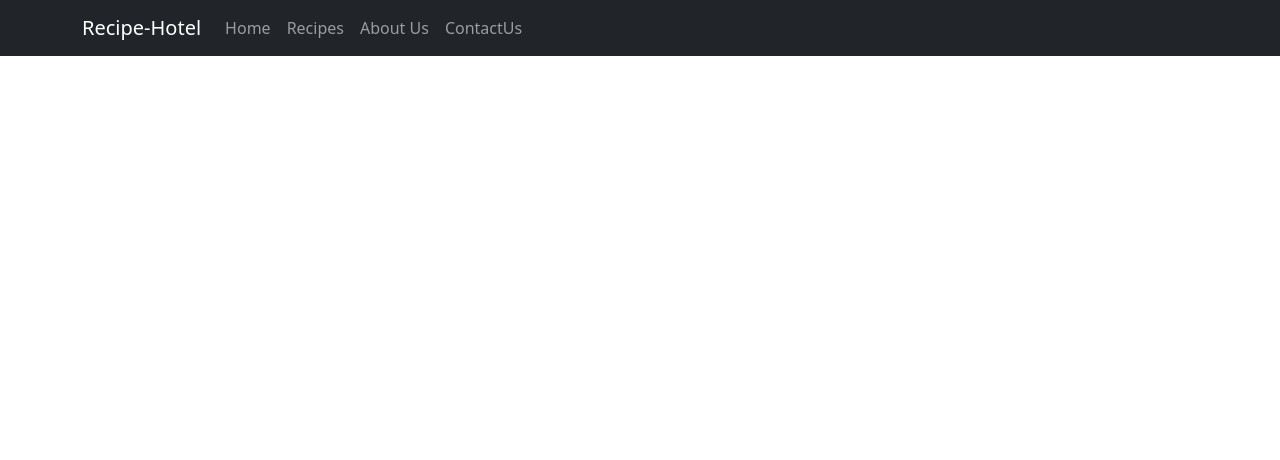
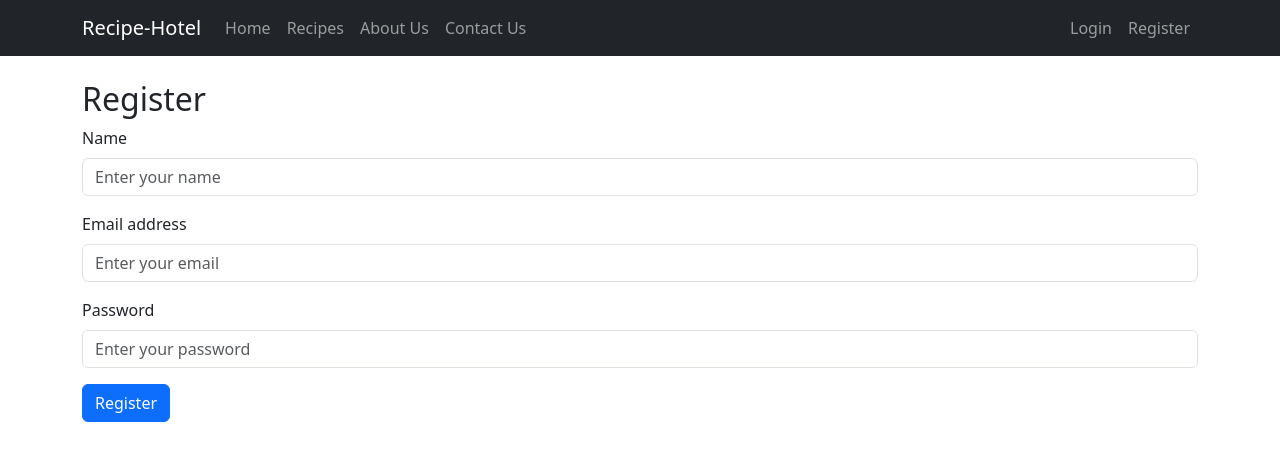
Before and after one commit to sanju0911/E-commerce-react, a React (Create React App) app in the folder e-commerce/: page /register in a window 1280 px wide. Shown: the top 460 px of the page. Built offline with nearby package versions, Linux system fonts and the light colour scheme.

Commit message:
added registration and login

```diff
--- a/e-commerce/src/App.js
+++ b/e-commerce/src/App.js
@@ -1,22 +1,33 @@
-import React from "react";
+import React, { useState, useEffect } from "react";
+import { BrowserRouter as Router, Routes, Route } from "react-router-dom";
 import Navigation from "./components/Navigation";
 import Home from "./components/Home";
 import About from "./components/About";
 import Recipes from "./components/Recipes";
-import RecipeDetail from "./components/RecipeDetail";
 import ContactUs from "./components/ContactUs";
-import { BrowserRouter as Router, Routes, Route } from "react-router-dom";
+import Register from "./components/Register";
+import Login from "./components/Login";
 
 function App() {
+  const [auth, setAuth] = useState(false);
+
+  useEffect(() => {
+    const authStatus = localStorage.getItem("auth");
+    if (authStatus) {
+      setAuth(true);
+    }
+  }, []);
+
   return (
     <Router>
-      <Navigation />
+      <Navigation auth={auth} setAuth={setAuth} />
       <Routes>
         <Route path="/" element={<Home />} />
         <Route path="/recipes" element={<Recipes />} />
-        <Route path="/recipes/:id" element={<RecipeDetail />} />{" "}
         <Route path="/about" element={<About />} />
         <Route path="/contactus" element={<ContactUs />} />
+        <Route path="/register" element={<Register />} />
+        <Route path="/login" element={<Login setAuth={setAuth} />} />
       </Routes>
     </Router>
   );
--- /dev/null
+++ b/e-commerce/src/components/Login.js
@@ -0,0 +1,63 @@
+import React, { useState } from "react";
+import { Form, Button, Container, Alert } from "react-bootstrap";
+import { useNavigate } from "react-router-dom";
+
+const Login = ({ setAuth }) => {
+  const [formData, setFormData] = useState({ email: "", password: "" });
+  const [error, setError] = useState("");
+  const navigate = useNavigate();
+
+  const handleInputChange = (e) => {
+    const { name, value } = e.target;
+    setFormData({ ...formData, [name]: value });
+  };
+
+  const handleSubmit = (e) => {
+    e.preventDefault();
+
+    // Dummy login authentication
+    if (formData.email === "test@example.com" && formData.password === "1234") {
+      setAuth(true);
+      localStorage.setItem("auth", true);
+      navigate("/");
+    } else {
+      setError("Invalid email or password.");
+    }
+  };
+
+  return (
+    <Container className="mt-4">
+      <h2>Login</h2>
+      {error && <Alert variant="danger">{error}</Alert>}
+      <Form onSubmit={handleSubmit}>
+        <Form.Group className="mb-3">
+          <Form.Label>Email address</Form.Label>
+          <Form.Control
+            type="email"
+            name="email"
+            value={formData.email}
+            onChange={handleInputChange}
+            placeholder="Enter your email"
+            required
+          />
+        </Form.Group>
+        <Form.Group className="mb-3">
+          <Form.Label>Password</Form.Label>
+          <Form.Control
+            type="password"
+            name="password"
+            value={formData.password}
+            onChange={handleInputChange}
+            placeholder="Enter your password"
+            required
+          />
+        </Form.Group>
+        <Button variant="primary" type="submit">
+          Login
+        </Button>
+      </Form>
+    </Container>
+  );
+};
+
+export default Login;
--- a/e-commerce/src/components/Navigation.js
+++ b/e-commerce/src/components/Navigation.js
@@ -1,10 +1,18 @@
+import React from "react";
 import { Container, Nav, Navbar } from "react-bootstrap";
-import { Link } from "react-router-dom"; // Import Link for routing
+import { Link, useNavigate } from "react-router-dom";
 
-const Navigation = () => {
+const Navigation = ({ auth, setAuth }) => {
+  const navigate = useNavigate();
+
+  const handleLogout = () => {
+    setAuth(false);
+    localStorage.removeItem("auth");
+    navigate("/login");
+  };
+
   return (
-    <div>
-      <Navbar bg="dark" data-bs-theme="dark">
+    <Navbar bg="dark" variant="dark">
       <Container>
         <Navbar.Brand as={Link} to="/">
           Recipe-Hotel
@@ -13,23 +21,32 @@ const Navigation = () => {
           <Nav.Link as={Link} to="/">
             Home
           </Nav.Link>
-            {/* <Nav.Link as={Link} to="/store">
-              Store
-            </Nav.Link> */}
-
-            <Nav.Link as={Link} to="/Recipes">
+          <Nav.Link as={Link} to="/recipes">
             Recipes
           </Nav.Link>
           <Nav.Link as={Link} to="/about">
             About Us
           </Nav.Link>
-            <Nav.Link as={Link} to="/ContactUs">
-              ContactUs
+          <Nav.Link as={Link} to="/contactus">
+            Contact Us
           </Nav.Link>
+        </Nav>
+        <Nav>
+          {!auth ? (
+            <>
+              <Nav.Link as={Link} to="/login">
+                Login
+              </Nav.Link>
+              <Nav.Link as={Link} to="/register">
+                Register
+              </Nav.Link>
+            </>
+          ) : (
+            <Nav.Link onClick={handleLogout}>Logout</Nav.Link>
+          )}
         </Nav>
       </Container>
     </Navbar>
-    </div>
   );
 };
 
--- /dev/null
+++ b/e-commerce/src/components/Register.js
@@ -0,0 +1,84 @@
+import React, { useState } from "react";
+import { Form, Button, Container, Alert } from "react-bootstrap";
+
+const Register = () => {
+  const [formData, setFormData] = useState({
+    name: "",
+    email: "",
+    password: "",
+  });
+  const [error, setError] = useState("");
+  const [success, setSuccess] = useState(false);
+
+  const handleInputChange = (e) => {
+    const { name, value } = e.target;
+    setFormData({ ...formData, [name]: value });
+  };
+
+  const handleSubmit = (e) => {
+    e.preventDefault();
+
+
+    if (formData.email && formData.password && formData.name) {
+      setSuccess(true);
+      setError("");
+
+      setFormData({
+        name: "",
+        email: "",
+        password: "",
+      });
+    } else {
+      setSuccess(false);
+      setError("Please fill out all fields.");
+    }
+  };
+
+  return (
+    <Container className="mt-4">
+      <h2>Register</h2>
+      {error && <Alert variant="danger">{error}</Alert>}
+      {success && <Alert variant="success">Registration successful!</Alert>}
+      <Form onSubmit={handleSubmit}>
+        <Form.Group className="mb-3">
+          <Form.Label>Name</Form.Label>
+          <Form.Control
+            type="text"
+            name="name"
+            value={formData.name}
+            onChange={handleInputChange}
+            placeholder="Enter your name"
+            required
+          />
+        </Form.Group>
+        <Form.Group className="mb-3">
+          <Form.Label>Email address</Form.Label>
+          <Form.Control
+            type="email"
+            name="email"
+            value={formData.email}
+            onChange={handleInputChange}
+            placeholder="Enter your email"
+            required
+          />
+        </Form.Group>
+        <Form.Group className="mb-3">
+          <Form.Label>Password</Form.Label>
+          <Form.Control
+            type="password"
+            name="password"
+            value={formData.password}
+            onChange={handleInputChange}
+            placeholder="Enter your password"
+            required
+          />
+        </Form.Group>
+        <Button variant="primary" type="submit">
+          Register
+        </Button>
+      </Form>
+    </Container>
+  );
+};
+
+export default Register;
```
Lines whose indentation alone changed are shown as unchanged.
